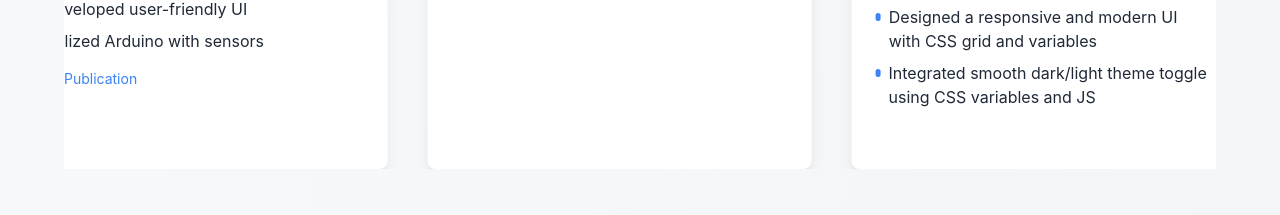
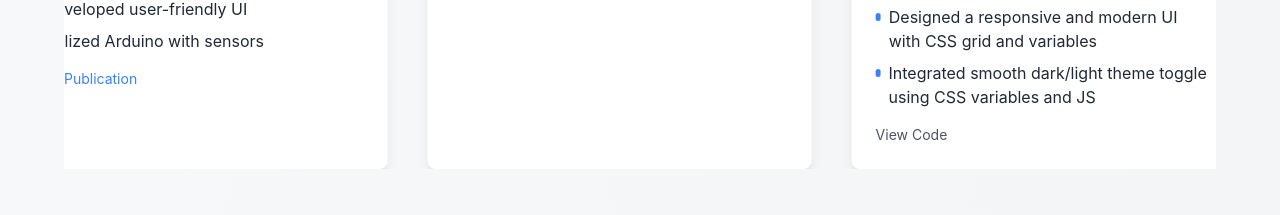
Before and after one commit to sreelekshmisaju/Portfolio, a React (Vite) app: page / in a window 1280 px wide. Shown: the part 4117-4332 px from the top of the page. Built offline with nearby package versions, Linux system fonts and the light colour scheme.

Commit message:
Update Projects.tsx

```diff
--- a/src/components/Projects.tsx
+++ b/src/components/Projects.tsx
@@ -54,6 +54,7 @@ const projects: Project[] = [
     description: "Developed a responsive scientific calculator with real-time computations, advanced math functions, and a smooth dark/light mode toggle using HTML, CSS, and JavaScript.",
     image: "https://encrypted-tbn0.gstatic.com/images?q=tbn:ANd9GcSMBi7NRUZKvIwBg1v_r4rJLtR5VObAfYjc0A&s",
     technologies: ["HTML", "CSS", "JavaScript"],
+    githubLink: "https://github.com/sreelekshmisaju/Calculator-using-HTML-CSS-JavaScript.git",
     icon: Calculator,
     points: [
       "Implemented scientific functions (sin, cos, tan, log, sqrt, power)",
@@ -67,6 +68,7 @@ const projects: Project[] = [
     description: "Built a feature-rich to-do list application with task due dates, priority levels, editable entries, and a responsive dark/light theme using HTML, CSS, and JavaScript.",
     image: "https://play-lh.googleusercontent.com/VPqK75BwKMtTDFF6UQS6E3GYdYqzvZfddDxoKRH-DSlXIcYLN_EeSy5OXKx0bhBTtLUU",
     technologies: ["HTML", "CSS", "JavaScript"],
+    githubLink: "https://github.com/sreelekshmisaju/To-do-List-App.git",
     icon: ClipboardList,
     points: [
       "Added date picker and priority dropdown with color-coded labels",
```
